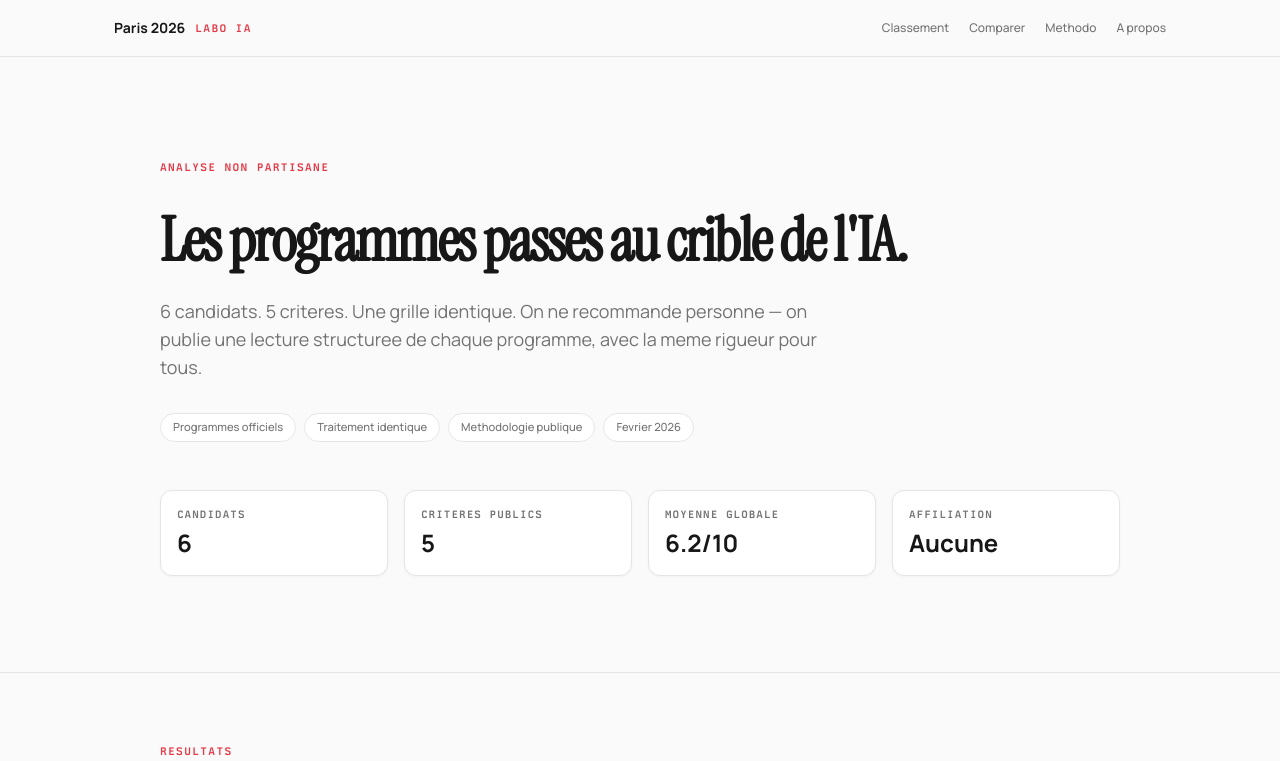
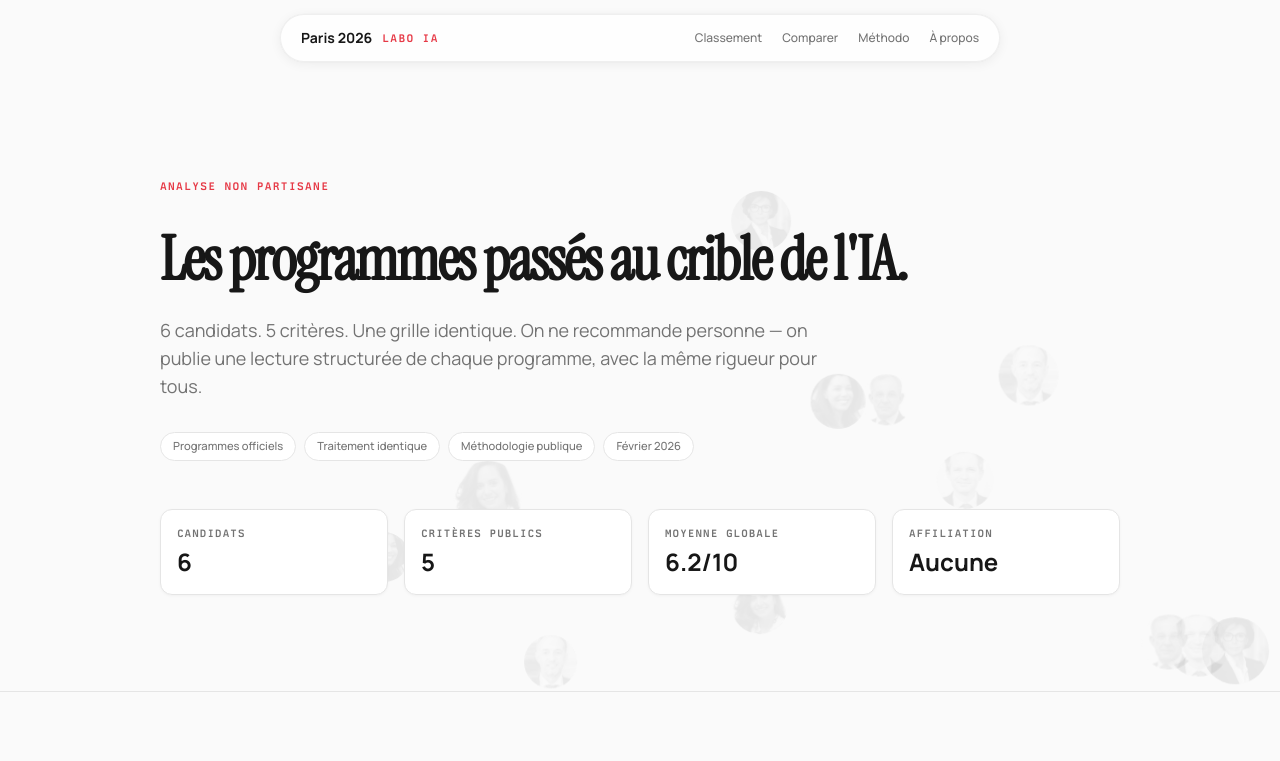
Before and after one commit to Liftof/paris-2026-ia, a Next.js app: page / in a window 1280 px wide. Shown: the top 761 px of the page. Built offline with nearby package versions, Linux system fonts and the light colour scheme.

Commit message:
Floating pill nav, bouncing candidate faces, accent fixes
- Header becomes a floating pill with blur/glass effect
- Add bouncing B&W candidate face bubbles in hero (color on hover)
- Fix all missing French accents in FAQ answers and page.tsx

Co-Authored-By: Claude Opus 4.6 <noreply@anthropic.com>

```diff
--- a/app/globals.css
+++ b/app/globals.css
@@ -55,29 +55,39 @@ h1, h2, h3, h4 {
 
 .site-shell {
   position: relative;
+  padding-top: 76px;
 }
 
 /* ---- NAV ---- */
 
 .site-nav {
-  position: sticky;
+  position: fixed;
   top: 0;
+  left: 0;
+  right: 0;
   z-index: 50;
-  background: rgba(250, 250, 250, 0.8);
-  backdrop-filter: blur(12px);
-  -webkit-backdrop-filter: blur(12px);
-  border-bottom: 1px solid var(--border);
+  display: flex;
+  justify-content: center;
+  padding: 14px 20px 0;
+  pointer-events: none;
 }
 
 .site-nav-pill {
-  max-width: 1100px;
-  margin: 0 auto;
-  height: 56px;
+  pointer-events: auto;
+  max-width: 720px;
+  width: 100%;
+  height: 48px;
   display: flex;
   align-items: center;
   justify-content: space-between;
   gap: 1rem;
-  padding: 0 1.5rem;
+  padding: 0 20px;
+  background: rgba(255, 255, 255, 0.72);
+  backdrop-filter: blur(16px) saturate(180%);
+  -webkit-backdrop-filter: blur(16px) saturate(180%);
+  border: 1px solid rgba(0, 0, 0, 0.06);
+  border-radius: 100px;
+  box-shadow: 0 2px 12px rgba(0, 0, 0, 0.06), 0 0 0 0.5px rgba(0, 0, 0, 0.03);
 }
 
 /* ---- HERO ---- */
--- a/app/page.tsx
+++ b/app/page.tsx
@@ -1,5 +1,6 @@
 import { candidatesData } from '@/lib/data'
 import ThemeFilter from '@/components/ThemeFilter'
+import HeroFaces from '@/components/HeroFaces'
 import Image from 'next/image'
 import Link from 'next/link'
 
@@ -17,16 +18,16 @@ function getScoreColor(score: number): string {
 
 function getScoreLabel(score: number): string {
   if (score >= 7) return 'Solide'
-  if (score >= 5) return 'Mitigue'
+  if (score >= 5) return 'Mitigé'
   return 'Fragile'
 }
 
 const criteria = [
-  { key: 'coherence', label: 'Coherence' },
-  { key: 'solidite', label: 'Solidite' },
+  { key: 'coherence', label: 'Cohérence' },
+  { key: 'solidite', label: 'Solidité' },
   { key: 'robustesse', label: 'Robustesse' },
   { key: 'pragmatisme', label: 'Pragmatisme' },
-  { key: 'detail', label: 'Detail' },
+  { key: 'detail', label: 'Détail' },
 ] as const
 
 export default function HomePage() {
@@ -72,39 +73,40 @@ export default function HomePage() {
               Comparer
             </Link>
             <Link href="/methodologie" className="text-xs font-medium text-ink-3 hover:text-ink transition-colors">
-              Methodo
+              Méthodo
             </Link>
             <Link href="/a-propos" className="text-xs font-medium text-ink-3 hover:text-ink transition-colors hidden sm:block">
-              A propos
+              À propos
             </Link>
           </div>
         </div>
       </nav>
 
-      <header className="border-b border-[var(--border)]">
-        <div className="max-w-5xl mx-auto px-5 sm:px-8 py-16 sm:py-24">
+      <header className="border-b border-[var(--border)] relative overflow-hidden">
+        <HeroFaces />
+        <div className="max-w-5xl mx-auto px-5 sm:px-8 py-16 sm:py-24 relative z-10">
           <div className="floating-in max-w-3xl">
             <span className="kicker mb-5">Analyse non partisane</span>
             <h1 className="headline-xl mt-3">
-              Les programmes passes au crible de l&apos;IA.
+              Les programmes passés au crible de l&apos;IA.
             </h1>
             <p className="mt-6 text-base sm:text-lg text-ink-3 max-w-2xl leading-relaxed">
-              6 candidats. 5 criteres. Une grille identique.
-              On ne recommande personne &mdash; on publie une lecture structuree
-              de chaque programme, avec la meme rigueur pour tous.
+              6 candidats. 5 critères. Une grille identique.
+              On ne recommande personne &mdash; on publie une lecture structurée
+              de chaque programme, avec la même rigueur pour tous.
             </p>
             <div className="mt-8 flex flex-wrap gap-2">
               <span className="soft-chip">Programmes officiels</span>
               <span className="soft-chip">Traitement identique</span>
-              <span className="soft-chip">Methodologie publique</span>
-              <span className="soft-chip">Fevrier 2026</span>
+              <span className="soft-chip">Méthodologie publique</span>
+              <span className="soft-chip">Février 2026</span>
             </div>
           </div>
 
           <div className="mt-12 grid grid-cols-2 sm:grid-cols-4 gap-4">
             {[
               { label: 'Candidats', value: String(sortedCandidates.length) },
-              { label: 'Criteres publics', value: '5' },
+              { label: 'Critères publics', value: '5' },
               { label: 'Moyenne globale', value: `${averageScore}/10` },
               { label: 'Affiliation', value: 'Aucune' },
             ].map((stat) => (
@@ -121,13 +123,13 @@ export default function HomePage() {
         <section id="classement" className="mb-14 sm:mb-20 scroll-mt-24">
           <div className="flex flex-wrap items-end justify-between gap-4 mb-8">
             <div>
-              <span className="kicker mb-2">Resultats</span>
-              <h2 className="text-2xl sm:text-3xl font-bold text-ink mt-1">Classement general</h2>
-              <p className="text-sm text-ink-3 mt-2">Grille IA appliquee de maniere homogene a tous les candidats.</p>
+              <span className="kicker mb-2">Résultats</span>
+              <h2 className="text-2xl sm:text-3xl font-bold text-ink mt-1">Classement général</h2>
+              <p className="text-sm text-ink-3 mt-2">Grille IA appliquée de manière homogène à tous les candidats.</p>
             </div>
             <div className="flex flex-wrap gap-2 text-[10px] font-medium">
               <span className="soft-chip"><span className="w-2 h-2 rounded-full bg-score-solid mr-1.5 inline-block" />Solide 7+</span>
-              <span className="soft-chip"><span className="w-2 h-2 rounded-full bg-score-mixed mr-1.5 inline-block" />Mitigue 5-7</span>
+              <span className="soft-chip"><span className="w-2 h-2 rounded-full bg-score-mixed mr-1.5 inline-block" />Mitigé 5-7</span>
               <span className="soft-chip"><span className="w-2 h-2 rounded-full bg-score-fragile mr-1.5 inline-block" />Fragile {'<'}5</span>
             </div>
           </div>
@@ -135,17 +137,17 @@ export default function HomePage() {
         </section>
 
         <section className="panel-card p-6 sm:p-8 mb-14 sm:mb-20">
-          <span className="kicker mb-2">Analyse croisee</span>
-          <h2 className="text-2xl sm:text-3xl font-bold text-ink mt-1">Comparatif par critere</h2>
+          <span className="kicker mb-2">Analyse croisée</span>
+          <h2 className="text-2xl sm:text-3xl font-bold text-ink mt-1">Comparatif par critère</h2>
           <p className="text-sm text-ink-3 mt-2 mb-8">
-            Lecture transversale des performances sur les 5 criteres d&apos;evaluation.
+            Lecture transversale des performances sur les 5 critères d&apos;évaluation.
           </p>
 
           <div className="overflow-x-auto -mx-2 px-2">
             <table className="w-full min-w-[640px] data-table">
               <thead>
                 <tr>
-                  <th className="w-32">Criteres</th>
+                  <th className="w-32">Critères</th>
                   {sortedCandidates.map((candidate) => (
                     <th key={candidate.slug} className="text-center">
                       <Link href={`/candidats/${candidate.slug}`} className="group inline-flex flex-col items-center gap-1.5">
@@ -205,7 +207,7 @@ export default function HomePage() {
               <span className="kicker mb-2">Vue d&apos;ensemble</span>
               <h2 className="text-2xl sm:text-3xl font-bold text-ink mt-1">Scores globaux</h2>
             </div>
-            <span className="label-mono">Normalise sur 10</span>
+            <span className="label-mono">Normalisé sur 10</span>
           </div>
           <div className="space-y-3">
             {sortedCandidates.map((candidate, index) => (
@@ -248,7 +250,7 @@ export default function HomePage() {
               <span className="kicker !text-score-solid">Mesures solides</span>
             </div>
             <h2 className="text-xl font-bold text-ink mt-1">Les plus robustes</h2>
-            <p className="text-xs text-ink-3 mb-5 mt-1">Extraits juges coherents et documentes.</p>
+            <p className="text-xs text-ink-3 mb-5 mt-1">Extraits jugés cohérents et documentés.</p>
             <div className="space-y-3">
               {allBestMeasures.map((measure, index) => (
                 <Link key={`${measure.slug}-${index}`} href={`/candidats/${measure.slug}`} className="block group">
@@ -274,7 +276,7 @@ export default function HomePage() {
               <span className="kicker !text-score-fragile">Points faibles</span>
             </div>
             <h2 className="text-xl font-bold text-ink mt-1">Mesures fragiles</h2>
-            <p className="text-xs text-ink-3 mb-5 mt-1">Chiffrage absent, faisabilite douteuse ou hors competence.</p>
+            <p className="text-xs text-ink-3 mb-5 mt-1">Chiffrage absent, faisabilité douteuse ou hors compétence.</p>
             <div className="space-y-3">
               {allWorstMeasures.map((measure, index) => (
                 <Link key={`${measure.slug}-${index}`} href={`/candidats/${measure.slug}`} className="block group">
@@ -288,7 +290,7 @@ export default function HomePage() {
                           <span className="text-sm font-semibold text-ink group-hover:text-accent transition-colors">{measure.title}</span>
                           {measure.type === 'unrealistic' && (
                             <span className="text-[9px] uppercase tracking-[0.1em] px-1.5 py-0.5 rounded bg-score-fragile/10 text-score-fragile font-bold">
-                              irrealiste
+                              irréaliste
                             </span>
                           )}
                         </div>
@@ -347,21 +349,21 @@ export default function HomePage() {
         <section className="panel-card p-6 sm:p-8 mb-14 sm:mb-20">
           <div className="flex flex-col sm:flex-row sm:items-center sm:justify-between gap-4 mb-6">
             <div>
-              <span className="kicker mb-2">Methode</span>
-              <h2 className="text-2xl sm:text-3xl font-bold text-ink mt-1">Comment ca marche</h2>
+              <span className="kicker mb-2">Méthode</span>
+              <h2 className="text-2xl sm:text-3xl font-bold text-ink mt-1">Comment ça marche</h2>
             </div>
             <Link href="/methodologie" className="text-sm text-accent font-medium hover:underline">
-              Methodologie complete &rarr;
+              Méthodologie complète &rarr;
             </Link>
           </div>
 
           <div className="note-grid">
             {[
-              { name: 'Coherence', desc: 'Vision sans contradiction interne' },
-              { name: 'Solidite', desc: 'Arguments et contraintes explicites' },
-              { name: 'Robustesse', desc: 'Resistance aux aleas budgetaires' },
-              { name: 'Pragmatisme', desc: 'Applicabilite a l\'echelle municipale' },
-              { name: 'Detail', desc: 'Precision operationnelle des mesures' },
+              { name: 'Cohérence', desc: 'Vision sans contradiction interne' },
+              { name: 'Solidité', desc: 'Arguments et contraintes explicites' },
+              { name: 'Robustesse', desc: 'Résistance aux aléas budgétaires' },
+              { name: 'Pragmatisme', desc: 'Applicabilité à l\'échelle municipale' },
+              { name: 'Détail', desc: 'Précision opérationnelle des mesures' },
             ].map((criterion, index) => (
               <div key={criterion.name} className="playful-dash p-4">
                 <div className="score-display text-2xl text-ink-4 mb-2">
@@ -381,7 +383,7 @@ export default function HomePage() {
             <Link href="/comparateur" className="group playful-dash p-6 text-center hover:shadow-md transition-shadow">
               <div className="text-3xl mb-3">&#9878;</div>
               <div className="text-sm font-bold text-ink group-hover:text-accent transition-colors">Comparateur</div>
-              <div className="text-xs text-ink-3 mt-1">2 candidats face-a-face</div>
+              <div className="text-xs text-ink-3 mt-1">2 candidats face-à-face</div>
             </Link>
             <Link href="/faq" className="group playful-dash p-6 text-center hover:shadow-md transition-shadow">
               <div className="text-3xl mb-3">&#10067;</div>
@@ -390,18 +392,18 @@ export default function HomePage() {
             </Link>
             <Link href="/methodologie" className="group playful-dash p-6 text-center hover:shadow-md transition-shadow">
               <div className="text-3xl mb-3">&#128269;</div>
-              <div className="text-sm font-bold text-ink group-hover:text-accent transition-colors">Methodologie</div>
-              <div className="text-xs text-ink-3 mt-1">Notre protocole detaille</div>
+              <div className="text-sm font-bold text-ink group-hover:text-accent transition-colors">Méthodologie</div>
+              <div className="text-xs text-ink-3 mt-1">Notre protocole détaillé</div>
             </Link>
           </div>
         </section>
 
         <footer className="pt-10 pb-8 border-t border-[var(--border)]">
           <div className="flex flex-wrap justify-center gap-5 mb-5">
-            <Link href="/methodologie" className="text-xs text-ink-3 hover:text-ink transition-colors">Methodologie</Link>
+            <Link href="/methodologie" className="text-xs text-ink-3 hover:text-ink transition-colors">Méthodologie</Link>
             <Link href="/comparateur" className="text-xs text-ink-3 hover:text-ink transition-colors">Comparateur</Link>
             <Link href="/faq" className="text-xs text-ink-3 hover:text-ink transition-colors">FAQ</Link>
-            <Link href="/a-propos" className="text-xs text-ink-3 hover:text-ink transition-colors">A propos</Link>
+            <Link href="/a-propos" className="text-xs text-ink-3 hover:text-ink transition-colors">À propos</Link>
           </div>
           <p className="text-xs text-ink-3 text-center leading-relaxed">
             Un projet de{' '}
--- /dev/null
+++ b/components/HeroFaces.tsx
@@ -0,0 +1,147 @@
+'use client'
+
+import { useEffect, useRef, useState } from 'react'
+import Image from 'next/image'
+
+const candidates = [
+  { name: 'Bournazel', photo: '/candidates/bournazel.jpg' },
+  { name: 'Chikirou', photo: '/candidates/chikirou.jpg' },
+  { name: 'Grégoire', photo: '/candidates/gregoire.jpg' },
+  { name: 'Dati', photo: '/candidates/dati.jpg' },
+  { name: 'Knafo', photo: '/candidates/knafo.jpg' },
+  { name: 'Mariani', photo: '/candidates/mariani.jpg' },
+]
+
+interface Bubble {
+  x: number
+  y: number
+  vx: number
+  vy: number
+  size: number
+  candidateIndex: number
+}
+
+function randomBetween(min: number, max: number) {
+  return Math.random() * (max - min) + min
+}
+
+export default function HeroFaces() {
+  const containerRef = useRef<HTMLDivElement>(null)
+  const bubblesRef = useRef<Bubble[]>([])
+  const rafRef = useRef<number>(0)
+  const [positions, setPositions] = useState<Bubble[]>([])
+  const [hoveredIndex, setHoveredIndex] = useState<number | null>(null)
+
+  useEffect(() => {
+    const container = containerRef.current
+    if (!container) return
+
+    const rect = container.getBoundingClientRect()
+    const w = rect.width
+    const h = rect.height
+
+    // Create initial bubbles - 2 per candidate = 12 total
+    const bubbles: Bubble[] = []
+    for (let i = 0; i < candidates.length; i++) {
+      for (let j = 0; j < 2; j++) {
+        const size = randomBetween(48, 72)
+        bubbles.push({
+          x: randomBetween(size, w - size),
+          y: randomBetween(size, h - size),
+          vx: randomBetween(-0.4, 0.4) || 0.2,
+          vy: randomBetween(-0.4, 0.4) || 0.2,
+          size,
+          candidateIndex: i,
+        })
+      }
+    }
+    bubblesRef.current = bubbles
+    setPositions([...bubbles])
+
+    let lastTime = performance.now()
+
+    function animate(now: number) {
+      const dt = Math.min((now - lastTime) / 16, 3) // cap delta to avoid jumps
+      lastTime = now
+
+      const container = containerRef.current
+      if (!container) return
+
+      const rect = container.getBoundingClientRect()
+      const w = rect.width
+      const h = rect.height
+
+      for (const bubble of bubblesRef.current) {
+        bubble.x += bubble.vx * dt
+        bubble.y += bubble.vy * dt
+
+        // Bounce off walls
+        if (bubble.x <= 0) {
+          bubble.x = 0
+          bubble.vx = Math.abs(bubble.vx)
+        }
+        if (bubble.x >= w - bubble.size) {
+          bubble.x = w - bubble.size
+          bubble.vx = -Math.abs(bubble.vx)
+        }
+        if (bubble.y <= 0) {
+          bubble.y = 0
+          bubble.vy = Math.abs(bubble.vy)
+        }
+        if (bubble.y >= h - bubble.size) {
+          bubble.y = h - bubble.size
+          bubble.vy = -Math.abs(bubble.vy)
+        }
+      }
+
+      setPositions([...bubblesRef.current])
+      rafRef.current = requestAnimationFrame(animate)
+    }
+
+    rafRef.current = requestAnimationFrame(animate)
+
+    return () => {
+      cancelAnimationFrame(rafRef.current)
+    }
+  }, [])
+
+  return (
+    <div
+      ref={containerRef}
+      className="absolute inset-0 overflow-hidden pointer-events-none"
+      aria-hidden="true"
+    >
+      {positions.map((bubble, i) => (
+        <div
+          key={i}
+          className="absolute pointer-events-auto cursor-default"
+          style={{
+            transform: `translate(${bubble.x}px, ${bubble.y}px)`,
+            width: bubble.size,
+            height: bubble.size,
+            willChange: 'transform',
+          }}
+          onMouseEnter={() => setHoveredIndex(i)}
+          onMouseLeave={() => setHoveredIndex(null)}
+        >
+          <div
+            className="w-full h-full rounded-full overflow-hidden transition-all duration-500"
+            style={{
+              filter: hoveredIndex === i ? 'grayscale(0%)' : 'grayscale(100%)',
+              opacity: hoveredIndex === i ? 0.85 : 0.08,
+              transform: hoveredIndex === i ? 'scale(1.2)' : 'scale(1)',
+            }}
+          >
+            <Image
+              src={candidates[bubble.candidateIndex].photo}
+              alt=""
+              fill
+              className="object-cover"
+              sizes={`${bubble.size}px`}
+            />
+          </div>
+        </div>
+      ))}
+    </div>
+  )
+}
```
Also changed, not shown: app/faq/page.tsx (+22 -22 lines).
